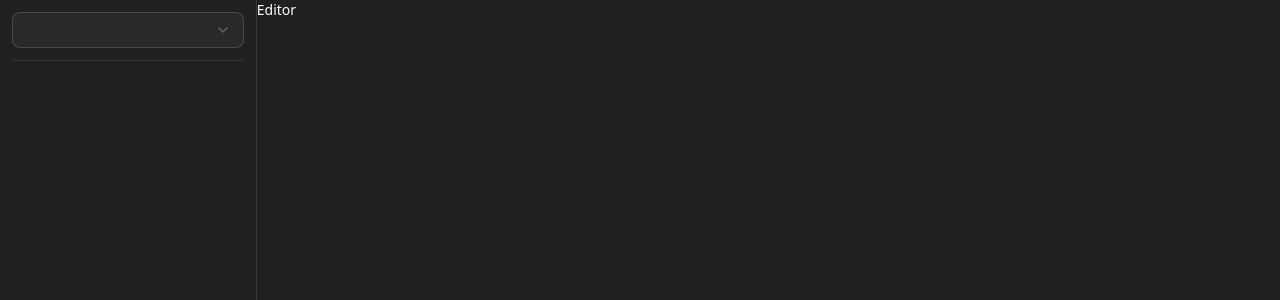
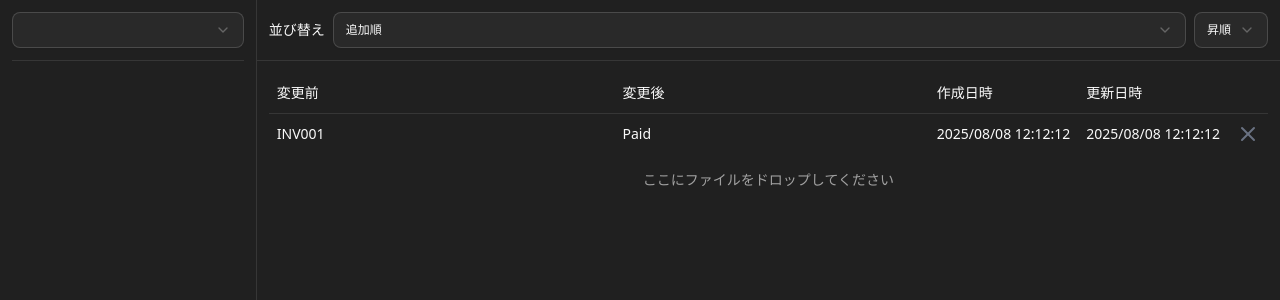
Before and after one commit to q-1-p/renamer, a React (Vite) app: page / in a window 1280 px wide. Shown: the top 300 px of the page. Built offline with nearby package versions, Linux system fonts and the light colour scheme.

Commit message:
feat: Create target zone mock

```diff
--- /dev/null
+++ b/src/components/domain/target/target-detail-section.tsx
@@ -0,0 +1,59 @@
+import { useState } from "react";
+
+import { TargetSelectTable } from "./target-select-table";
+
+import {
+  Select,
+  SelectContent,
+  SelectItem,
+  SelectTrigger,
+  SelectValue,
+} from "@/components/ui/select";
+
+const sortOptions = {
+  add: "追加順",
+  name: "名前順",
+  createdAt: "作成日順",
+  updatedAt: "変更日順",
+} as const;
+
+export function TargetDetailSection() {
+  const [sortOption, setSortOption] = useState<string>(sortOptions.add);
+
+  return (
+    <>
+      <div className="flex items-center gap-2 p-3">
+        <span className="whitespace-nowrap">並び替え</span>
+        <Select
+          defaultValue={sortOption}
+          onValueChange={(value) => setSortOption(value)}
+        >
+          <SelectTrigger className="h-1 w-full py-0 text-xs">
+            <SelectValue></SelectValue>
+          </SelectTrigger>
+          <SelectContent>
+            <SelectItem value={sortOptions.add}>{sortOptions.add}</SelectItem>
+            <SelectItem value={sortOptions.name}>{sortOptions.name}</SelectItem>
+            <SelectItem value={sortOptions.createdAt}>
+              {sortOptions.createdAt}
+            </SelectItem>
+            <SelectItem value={sortOptions.updatedAt}>
+              {sortOptions.updatedAt}
+            </SelectItem>
+          </SelectContent>
+        </Select>
+        <Select defaultValue="up">
+          <SelectTrigger className="h-1 py-0 text-xs">
+            <SelectValue />
+          </SelectTrigger>
+          <SelectContent>
+            <SelectItem value="up">昇順</SelectItem>
+            <SelectItem value="down">降順</SelectItem>
+          </SelectContent>
+        </Select>
+      </div>
+      <hr />
+      <TargetSelectTable />
+    </>
+  );
+}
--- /dev/null
+++ b/src/components/domain/target/target-select-section.tsx
@@ -0,0 +1,5 @@
+import { TargetDetailSection } from "./target-detail-section";
+
+export function TargetSelectSection() {
+  return <TargetDetailSection />;
+}
--- /dev/null
+++ b/src/components/domain/target/target-select-table.tsx
@@ -0,0 +1,45 @@
+import { X } from "lucide-react";
+
+import {
+  Table,
+  TableBody,
+  TableCaption,
+  TableCell,
+  TableHead,
+  TableHeader,
+  TableRow,
+} from "@/components/ui/table";
+
+export function TargetSelectTable() {
+  return (
+    <div className="p-3">
+      <Table>
+        <TableCaption>ここにファイルをドロップしてください</TableCaption>
+        <TableHeader>
+          <TableRow>
+            <TableHead>変更前</TableHead>
+            <TableHead>変更後</TableHead>
+            <TableHead className="w-4">作成日時</TableHead>
+            <TableHead className="w-4">更新日時</TableHead>
+            <TableHead className="w-2"></TableHead>
+          </TableRow>
+        </TableHeader>
+        <TableBody>
+          <TableRow>
+            <TableCell>INV001</TableCell>
+            <TableCell>Paid</TableCell>
+            <TableCell>2025/08/08 12:12:12</TableCell>
+            <TableCell>2025/08/08 12:12:12</TableCell>
+            <TableCell>
+              <X
+                role="button"
+                className="rounded text-gray-500 hover:bg-gray-700"
+                onClick={() => alert()}
+              />
+            </TableCell>
+          </TableRow>
+        </TableBody>
+      </Table>
+    </div>
+  );
+}
--- a/src/components/editor.tsx
+++ /dev/null
@@ -1,3 +0,0 @@
-export function Editor() {
-  return <div>Editor</div>;
-}
--- /dev/null
+++ b/src/components/ui/table.tsx
@@ -0,0 +1,114 @@
+import * as React from "react"
+
+import { cn } from "@/lib/utils"
+
+function Table({ className, ...props }: React.ComponentProps<"table">) {
+  return (
+    <div
+      data-slot="table-container"
+      className="relative w-full overflow-x-auto"
+    >
+      <table
+        data-slot="table"
+        className={cn("w-full caption-bottom text-sm", className)}
+        {...props}
+      />
+    </div>
+  )
+}
+
+function TableHeader({ className, ...props }: React.ComponentProps<"thead">) {
+  return (
+    <thead
+      data-slot="table-header"
+      className={cn("[&_tr]:border-b", className)}
+      {...props}
+    />
+  )
+}
+
+function TableBody({ className, ...props }: React.ComponentProps<"tbody">) {
+  return (
+    <tbody
+      data-slot="table-body"
+      className={cn("[&_tr:last-child]:border-0", className)}
+      {...props}
+    />
+  )
+}
+
+function TableFooter({ className, ...props }: React.ComponentProps<"tfoot">) {
+  return (
+    <tfoot
+      data-slot="table-footer"
+      className={cn(
+        "bg-muted/50 border-t font-medium [&>tr]:last:border-b-0",
+        className
+      )}
+      {...props}
+    />
+  )
+}
+
+function TableRow({ className, ...props }: React.ComponentProps<"tr">) {
+  return (
+    <tr
+      data-slot="table-row"
+      className={cn(
+        "hover:bg-muted/50 data-[state=selected]:bg-muted border-b transition-colors",
+        className
+      )}
+      {...props}
+    />
+  )
+}
+
+function TableHead({ className, ...props }: React.ComponentProps<"th">) {
+  return (
+    <th
+      data-slot="table-head"
+      className={cn(
+        "text-foreground h-10 px-2 text-left align-middle font-medium whitespace-nowrap [&:has([role=checkbox])]:pr-0 [&>[role=checkbox]]:translate-y-[2px]",
+        className
+      )}
+      {...props}
+    />
+  )
+}
+
+function TableCell({ className, ...props }: React.ComponentProps<"td">) {
+  return (
+    <td
+      data-slot="table-cell"
+      className={cn(
+        "p-2 align-middle whitespace-nowrap [&:has([role=checkbox])]:pr-0 [&>[role=checkbox]]:translate-y-[2px]",
+        className
+      )}
+      {...props}
+    />
+  )
+}
+
+function TableCaption({
+  className,
+  ...props
+}: React.ComponentProps<"caption">) {
+  return (
+    <caption
+      data-slot="table-caption"
+      className={cn("text-muted-foreground mt-4 text-sm", className)}
+      {...props}
+    />
+  )
+}
+
+export {
+  Table,
+  TableHeader,
+  TableBody,
+  TableFooter,
+  TableHead,
+  TableRow,
+  TableCell,
+  TableCaption,
+}
--- a/src/main.tsx
+++ b/src/main.tsx
@@ -2,7 +2,7 @@ import React from "react";
 import ReactDOM from "react-dom/client";
 
 import { MenuBar } from "./components/domain/menu/menu-bar";
-import { Editor } from "./components/editor";
+import { TargetSelectSection } from "./components/domain/target/target-select-section";
 import {
   ResizableHandle,
   ResizablePanel,
@@ -25,7 +25,7 @@ function App() {
         </ResizablePanel>
         <ResizableHandle />
         <ResizablePanel>
-          <Editor />
+          <TargetSelectSection />
         </ResizablePanel>
       </ResizablePanelGroup>
     </div>
```
